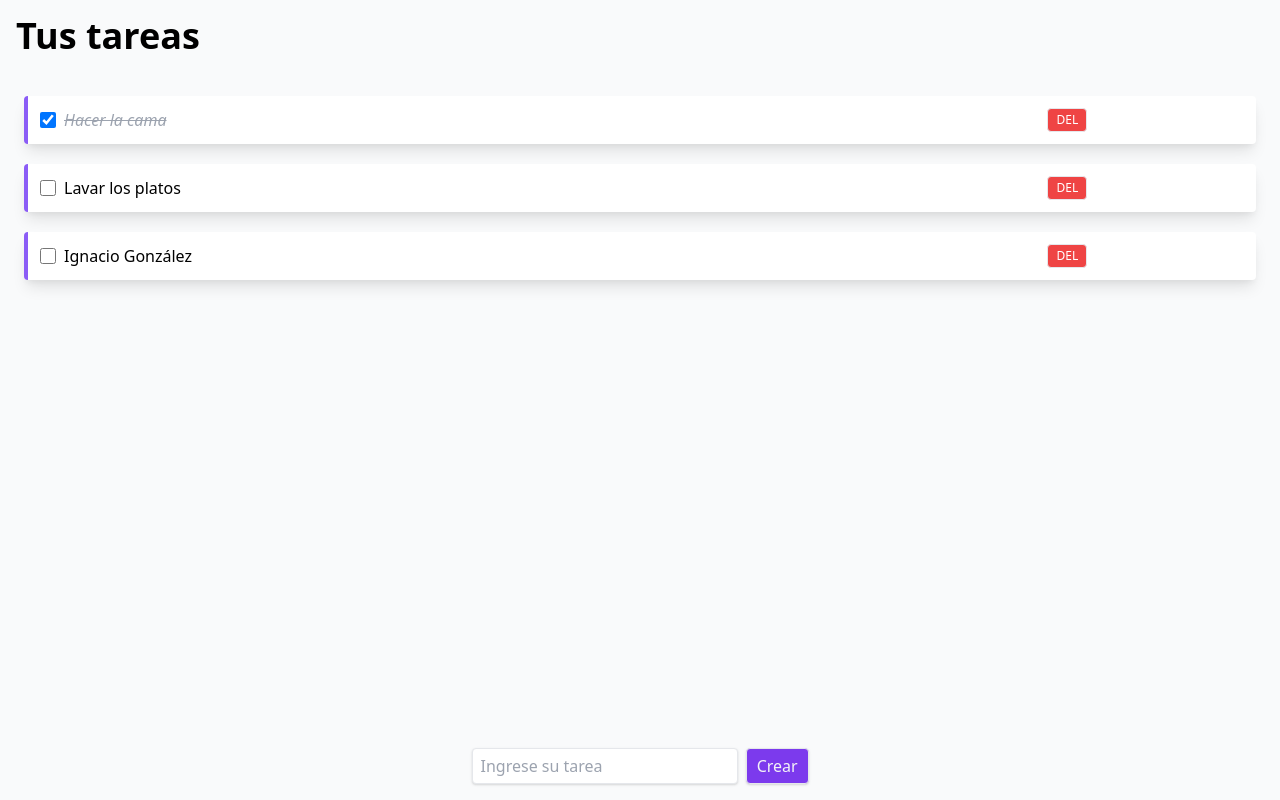
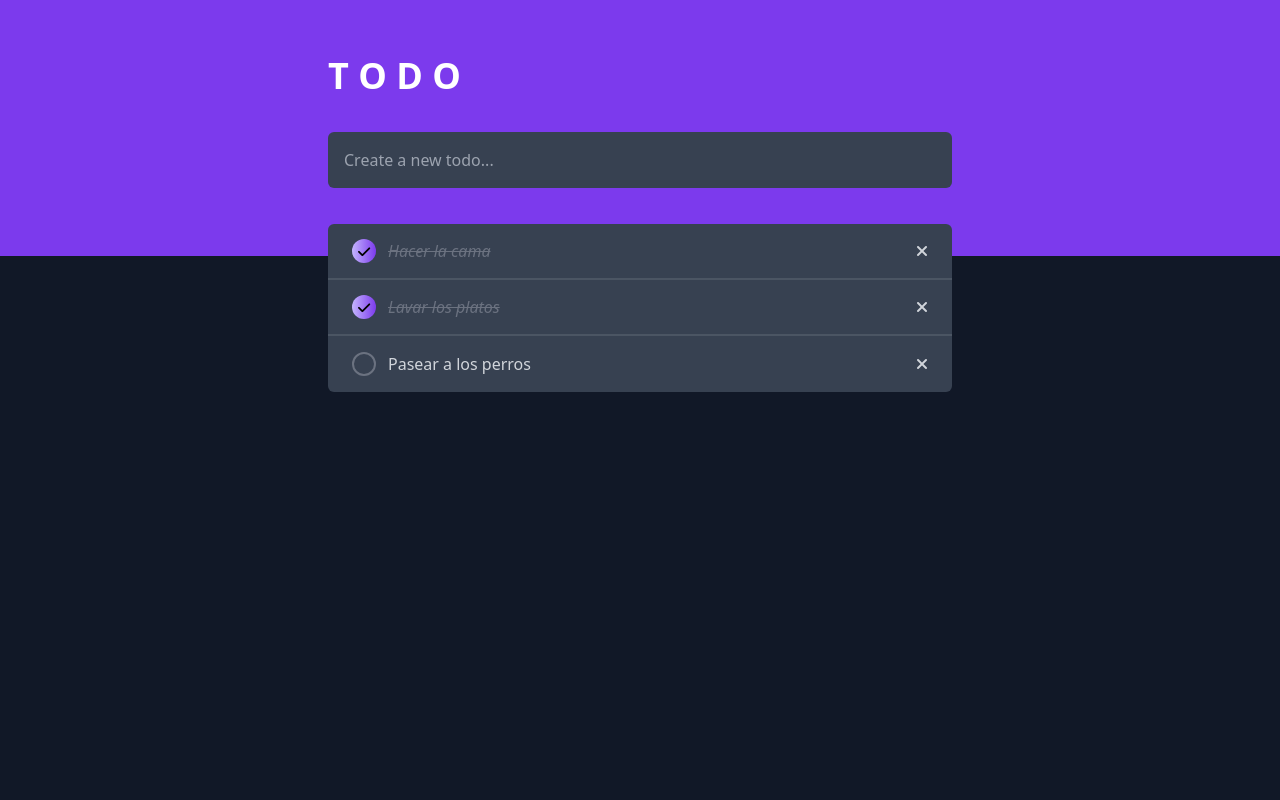
Before and after one commit to pablovrl/react-todo-app, a React (Create React App) app: page / in a window 1280 px wide. Built offline with nearby package versions, Linux system fonts and the light colour scheme.

Commit message:
se terminó la vista de celular y laptop

```diff
--- a/public/index.html
+++ b/public/index.html
@@ -25,6 +25,8 @@
       Learn how to configure a non-root public URL by running `npm run build`.
     -->
     <title>React App</title>
+
+    <script src="https://kit.fontawesome.com/48186ee687.js" crossorigin="anonymous"></script>
   </head>
   <body>
     <noscript>You need to enable JavaScript to run this app.</noscript>
--- a/src/App.js
+++ b/src/App.js
@@ -1,9 +1,11 @@
 import { useState } from "react";
+import { useEffect } from "react/cjs/react.development";
 import Form from "./components/Form";
 import TodoList from "./components/TodoList";
-import ReactModal from "react-modal";
 
 function App() {
+  const [lastTodo, setlastTodo] = useState();
+
   const [todos, setTodos] = useState([
     {
       id: 1,
@@ -13,28 +15,39 @@ function App() {
     {
       id: 2,
       tarea: "Lavar los platos",
-      terminado: false,
+      terminado: true,
     },
     {
       id: 3,
-      tarea: "Ignacio González",
+      tarea: "Pasear a los perros",
       terminado: false,
     },
   ]);
 
+  useEffect(() => {
+    if (todos.length !== 0) {
+      setlastTodo(todos[todos.length - 1].id);
+    }
+  }, [todos]);
+
   const handleAddClick = (tarea) => {
+    if (tarea !== "") {
       let id = 1;
       if (todos.length !== 0) {
         id = todos[todos.length - 1].id + 1;
       }
-
       const newTodo = {
         id: id,
         tarea: tarea,
         terminado: false,
       };
 
+      setlastTodo(newTodo.id);
+
       setTodos([...todos, newTodo]);
+    } else {
+      alert("Ingrese una tarea por favor.");
+    }
   };
 
   const handleDelClick = (id) => {
@@ -42,27 +55,37 @@ function App() {
   };
 
   const handleCheck = (id) => {
-    setTodos(todos.map(todo => {
-      if(todo.id === id){
-        return {...todo, terminado: !todo.terminado}
-      } else { return {...todo}}
-    }));
+    setTodos(
+      todos.map((todo) => {
+        if (todo.id === id) {
+          return {
+            ...todo,
+            terminado: !todo.terminado,
+          };
+        }
+        return { ...todo };
+      })
+    );
   };
 
   return (
-    <div className="bg-gray-50 h-screen flex flex-col">
-      <div className="h-18">
-        <h1 className="text-4xl p-4 font-semibold text-black">Tus tareas</h1>
+    <div className="bg-gray-900 h-screen sm:flex sm:justify-center">
+      <div className="bg-purple-600 h-64 w-full absolute"></div>
+      <div className="p-6 relative w-full sm:max-w-2xl flex flex-col">
+        <div className="h-auto">
+          <h1 className="text-white text-4xl font-semibold mt-8">T O D O</h1>
         </div>
-      <div className=" flex-1 overflow-y-scroll">
+        <div className="h-auto">
+          <Form handleAddClick={handleAddClick} />
+        </div>
+        <div className="flex-1 overflow-y-auto">
           <TodoList
             todos={todos}
             handleDelClick={handleDelClick}
             handleCheck={handleCheck}
+            lastTodo={lastTodo}
           />
         </div>
-      <div className=" flex justify-center">
-        <Form handleAddClick={handleAddClick} />
       </div>
     </div>
   );
--- a/src/components/Form.js
+++ b/src/components/Form.js
@@ -15,16 +15,16 @@ export default function Form(props) {
           props.handleAddClick(tarea);
           setTarea("");
         }}
-        className="flex flex-row m-4 items-center justify-between "
+        className=""
       >
         <input
-          className="shadow border rounded h-9 w-full p-2 focus:ring focus:outline-none focus:ring-purple-500"
+          className="bg-gray-700 text-gray-400 w-full h-14 p-4 my-9 rounded-md focus:outline-none"
           value={tarea}
           onChange={handleChange}
-          placeholder="Ingrese su tarea"
+          placeholder="Create a new todo..."
         />
-        <button className="border ml-2 h-9 w-20 rounded shadow bg-purple-600 text-gray-100">
-          Crear
+        <button className="hidden">
+          <i className="fas fa-plus"></i>
         </button>
       </form>
   );
--- a/src/components/Todo.js
+++ b/src/components/Todo.js
@@ -1,18 +1,45 @@
 import React from "react";
 
 export default function Todo(props) {
+  let buttonClass = "border-2";
+  if (props.terminado) {
+    buttonClass = "bg-gradient-to-r from-purple-300 to-purple-600";
+  }
+
   return (
-    <div className="flex m-5 bg-white p-3 rounded shadow-lg items-center border-l-4 border-purple-500">
-      <div className="mr-2 items-center flex">
-        <input className="w-4 h-4" type="checkbox" defaultChecked={props.terminado} onClick={() => props.handleCheck(props.id)}/>
+    <div
+      className={`flex h-14 px-6 items-center ${
+        props.lastTodo === props.id ? "" : "border-b-2 border-gray-600"
+      } `}
+    >
+      <div className="flex justify-center">
+        <button
+          className={
+            buttonClass +
+            " border-gray-500 rounded-full h-6 w-6 flex justify-center items-center"
+          }
+          onClick={() => props.handleCheck(props.id)}
+        >
+          {props.terminado &&
+            <i className="fas fa-check fa-sm"></i>
+          }
+        </button>
       </div>
-      <div className="grid grid-cols-12 w-full items-center">
-        <p className={`col-start-1 col-end-8 overflow-ellipsis overflow-hidden ${props.terminado ? "line-through text-gray-400 italic": "text-black"}`}>{props.tarea}</p>
+      <div className="flex justify-between w-full">
+        <p
+          className={`ml-3 ${
+            props.terminado
+              ? "line-through text-gray-500 italic"
+              : "text-gray-300"
+          }`}
+        >
+          {props.tarea}
+        </p>
         <button
-          className="col-start-11 bg-red-500 rounded text-xs border h-6 w-10 text-white"
+          className="text-gray-300"
           onClick={() => props.handleDelClick(props.id)}
         >
-          DEL
+          <i className="fas fa-times"></i>
         </button>
       </div>
     </div>
--- a/src/components/TodoList.js
+++ b/src/components/TodoList.js
@@ -9,8 +9,9 @@ export default function TodoList(props) {
       terminado={todo.terminado}
       handleDelClick={props.handleDelClick}
       handleCheck={props.handleCheck}
+      lastTodo={props.lastTodo}
     />
   ));
 
-  return <div className="p-1">{todosComponents}</div>;
+  return <div className="bg-gray-700 rounded-md">{todosComponents}</div>;
 }
```
Lines whose indentation alone changed are shown as unchanged.
